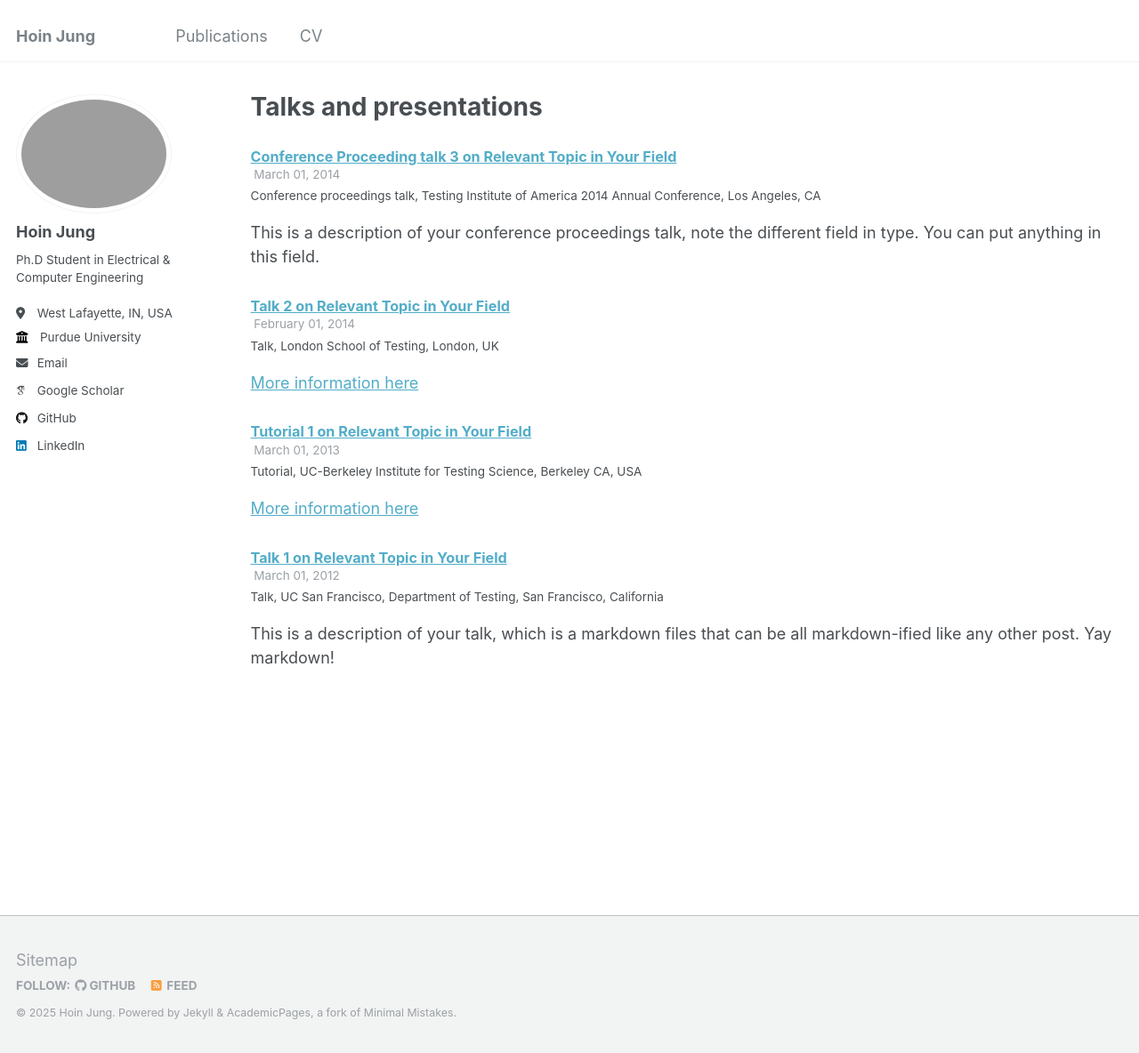
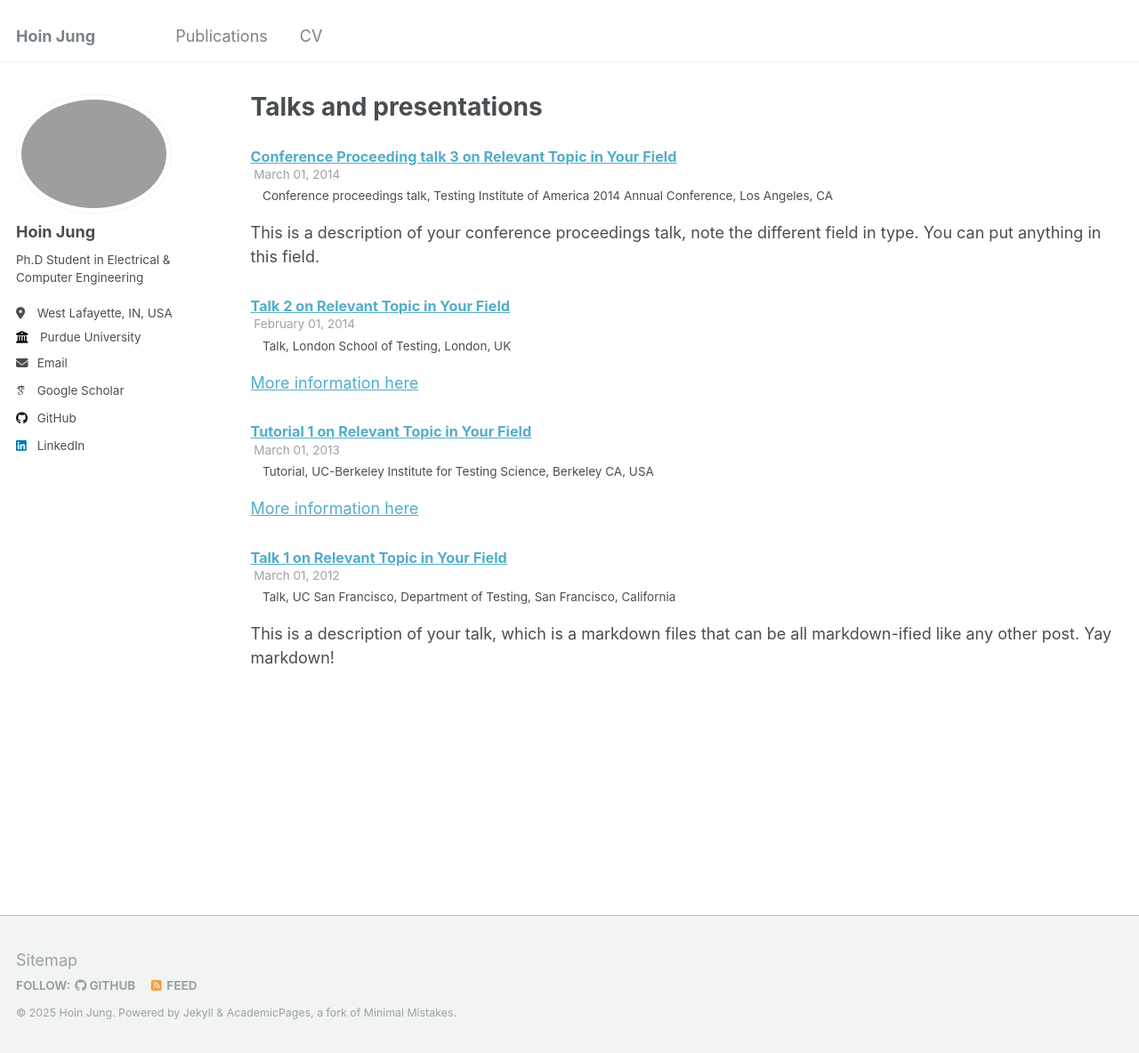
Before and after one commit to HoinJung/hoinjung.github.io, a Jekyll site: the page built from _pages/talks.html, in a window 1280 px wide and 1184 px high. Shown: the whole window at 89% size. Built offline with Jekyll 4.4.1, drawn with Linux system fonts in a browser that asks for light colours; some web fonts are replaced.

Commit message:
Update _archive.scss

```diff
--- a/_sass/_archive.scss
+++ b/_sass/_archive.scss
@@ -62,6 +62,7 @@
   margin-top: 0;
   // font-size: $type-size-6;
    font-size: 0.75em;
+   padding-left: 1.0em;
 
   & + p {
     text-indent: 0;
```
